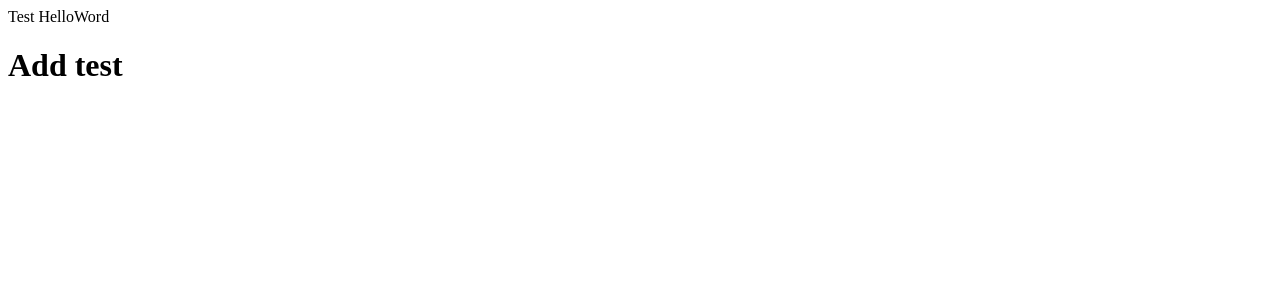
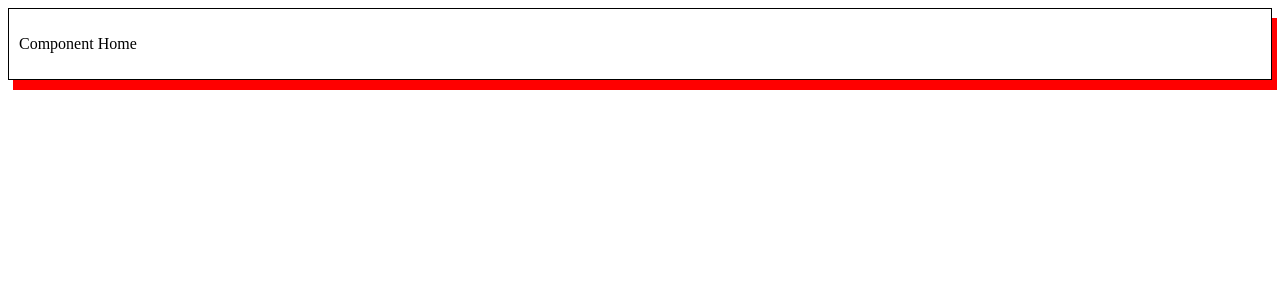
Before and after one commit to thuthuy1901/appAngular, an Angular app: page / in a window 1280 px wide. Shown: the top 300 px of the page. Built offline with nearby package versions, Linux system fonts and the light colour scheme.

Commit message:
component

```diff
--- a/src/app/app.component.html
+++ b/src/app/app.component.html
@@ -1,2 +1 @@
-Test HelloWord
-<h1>Add test</h1>
+<app-home></app-home>
--- a/src/app/app.module.ts
+++ b/src/app/app.module.ts
@@ -3,10 +3,12 @@
 
 import { AppRoutingModule } from './app-routing.module';
 import { AppComponent } from './app.component';
+import { HomeComponent } from './home/home.component';
 
 @NgModule({
   declarations: [
-    AppComponent
+    AppComponent,
+    HomeComponent
   ],
   imports: [
     BrowserModule,
--- /dev/null
+++ b/src/app/home/home.component.html
@@ -0,0 +1,3 @@
+<div class="test">
+  <p>Component Home</p>
+</div>
--- /dev/null
+++ b/src/app/home/home.component.scss
@@ -0,0 +1,5 @@
+.test {
+  border: 1px solid;
+  padding: 10px;
+  box-shadow: 5px 10px red;
+}
```
Also changed, not shown: src/app/home/home.component.ts (added, +10 -0 lines), 1 other file (tests, documents, lock files or other folders).
